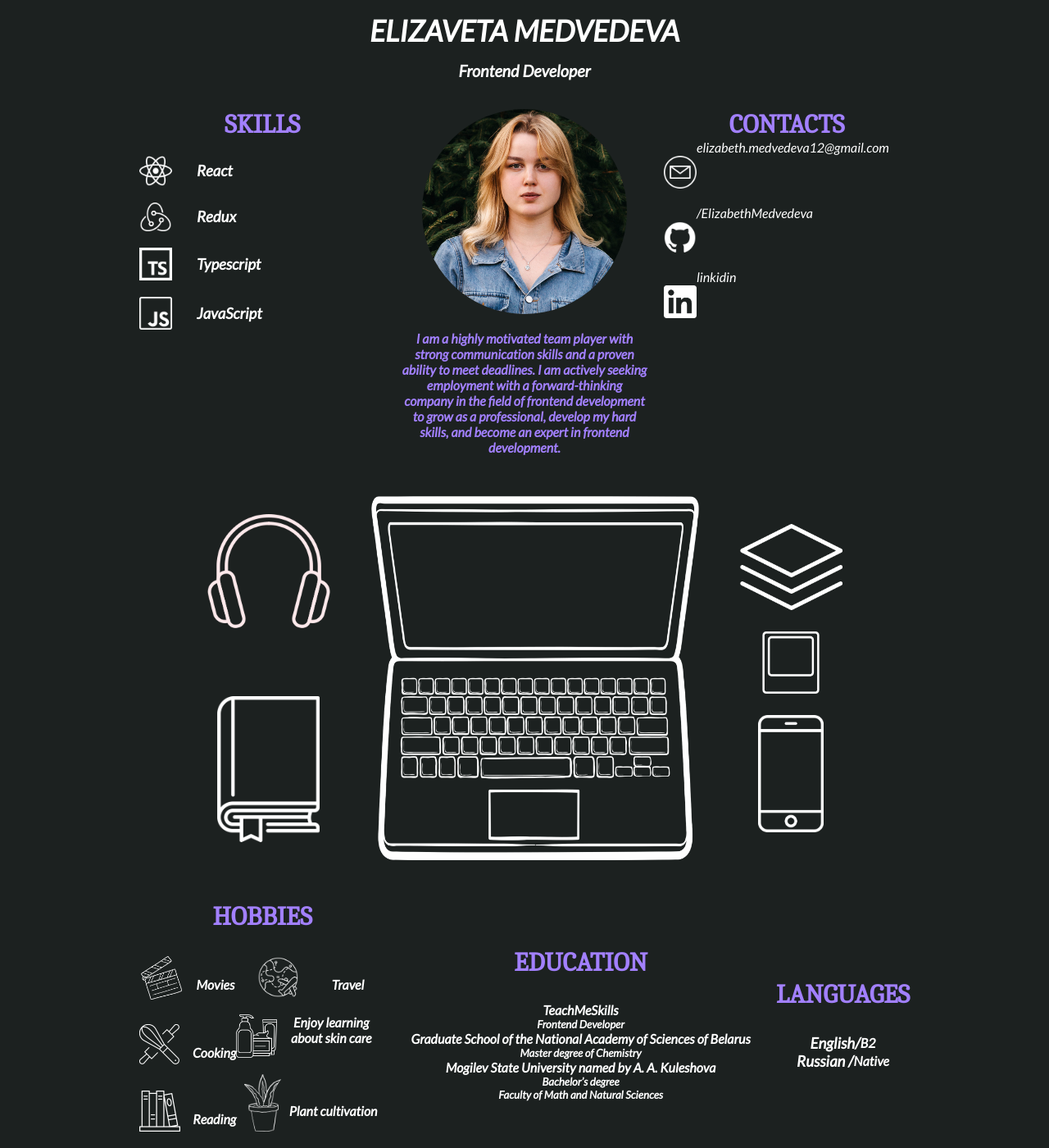
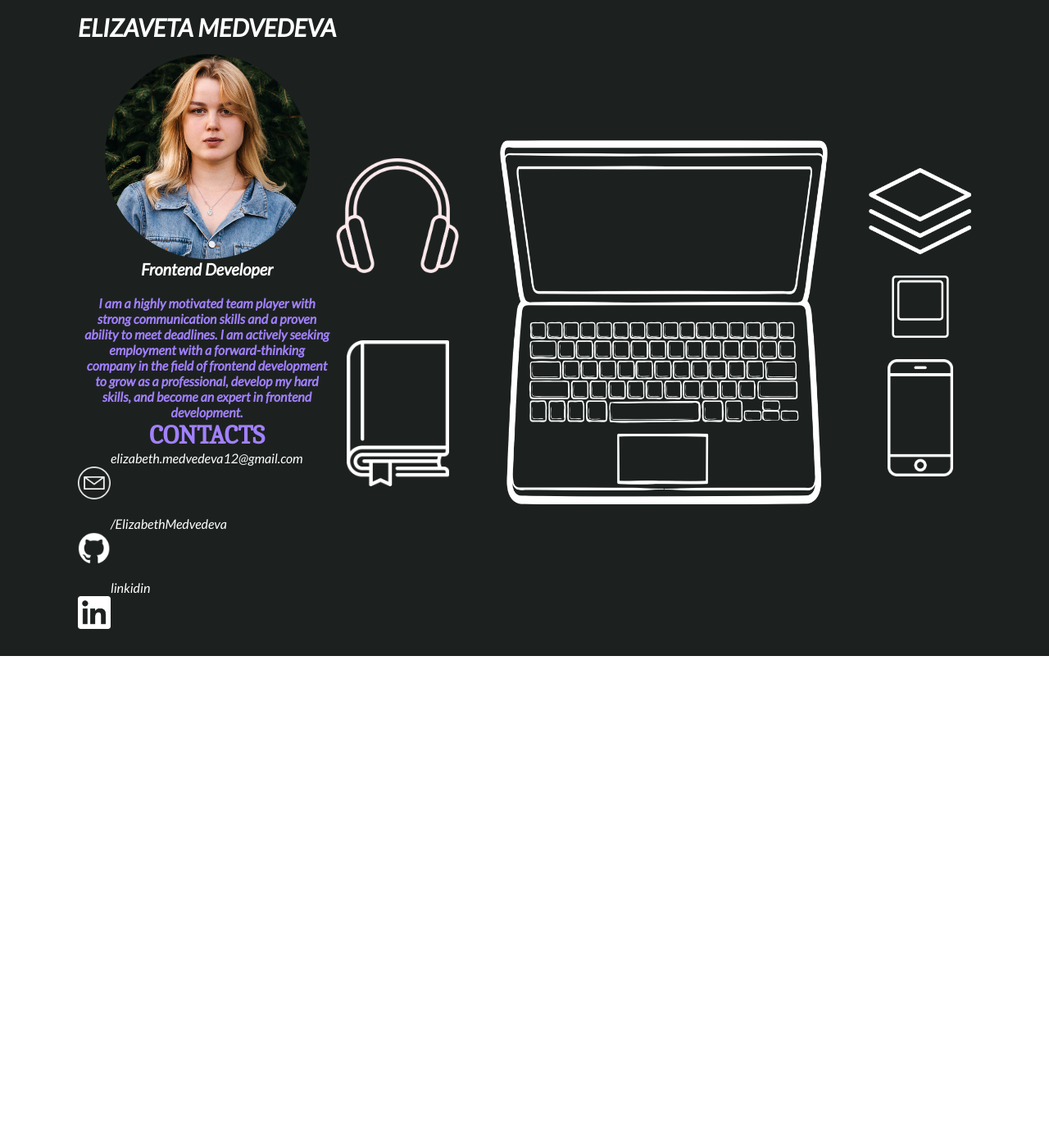
Before and after one commit to ElizabethMedvedeva/cv_medvedeva, a React (Create React App) app: page / in a window 1280 px wide. Shown: the whole page at 82% size. After the commit the page ends 800 px from the top, so only its background shows below. Built offline with nearby package versions, Linux system fonts and the light colour scheme.

Commit message:
change charge of elements

```diff
--- a/src/components/about/about.Styled.ts
+++ b/src/components/about/about.Styled.ts
@@ -9,6 +9,7 @@ export const AboutContainer = styled.div`
 export const ImgDiv = styled.div`
   max-width: 250px;
   height: auto;
+  margin: 0 auto;
 `;
 
 export const Photo = styled.img`
--- a/src/components/about/about.tsx
+++ b/src/components/about/about.tsx
@@ -1,11 +1,18 @@
+import { MainTitle } from "../main.Styled";
+
 import { AboutContainer, AboutTextDiv, ImgDiv, Photo } from "./about.Styled";
 
 export const About = () => {
   return (
     <AboutContainer>
-      <ImgDiv>
-        <Photo src="assets/photo.png" alt="photo"></Photo>
-      </ImgDiv>
+      <MainTitle>
+        <h1>ELIZAVETA MEDVEDEVA</h1>
+        <ImgDiv>
+          <Photo src="assets/photo.png" alt="photo"></Photo>
+        </ImgDiv>
+        <h3>Frontend Developer</h3>
+      </MainTitle>
+
       <AboutTextDiv>
         <h4>
           I am a highly motivated team player with strong communication skills
--- a/src/components/main.Styled.ts
+++ b/src/components/main.Styled.ts
@@ -10,11 +10,13 @@ export const MainContainer = styled.div`
 
 export const MainWrapper = styled.div`
   margin: 0 20px;
+  display: flex;
+  align-items: center;
 `;
 export const MainTitle = styled.div`
   color: #ffffff;
   h1 {
-    font-size: 36px;
+    font-size: 30px;
     padding: 15px 0;
   }
   h3 {
--- a/src/components/main.tsx
+++ b/src/components/main.tsx
@@ -17,24 +17,15 @@ import {
 export const Main = () => {
   return (
     <MainContainer id="main_container">
-      <MainWrapper id="main_wrapper">
-        <MainTitle>
-          <h1>ELIZAVETA MEDVEDEVA</h1>
-          <h3>Frontend Developer</h3>
-        </MainTitle>
-        <FirstRow id="first_row">
-          <FirstSRowContainer id="first_row_container">
-            <Skills />
-            <About />
-            <Contacts />
-          </FirstSRowContainer>
-        </FirstRow>
-        <Central />
-        <SecondRow id="second_row">
-          <Hobbies />
-          <Education />
-          <Languages />
-        </SecondRow>
+      <MainWrapper>
+        <div>
+          <About />
+
+          <Contacts />
+        </div>
+        <div>
+          <Central />
+        </div>
       </MainWrapper>
     </MainContainer>
   );
```
